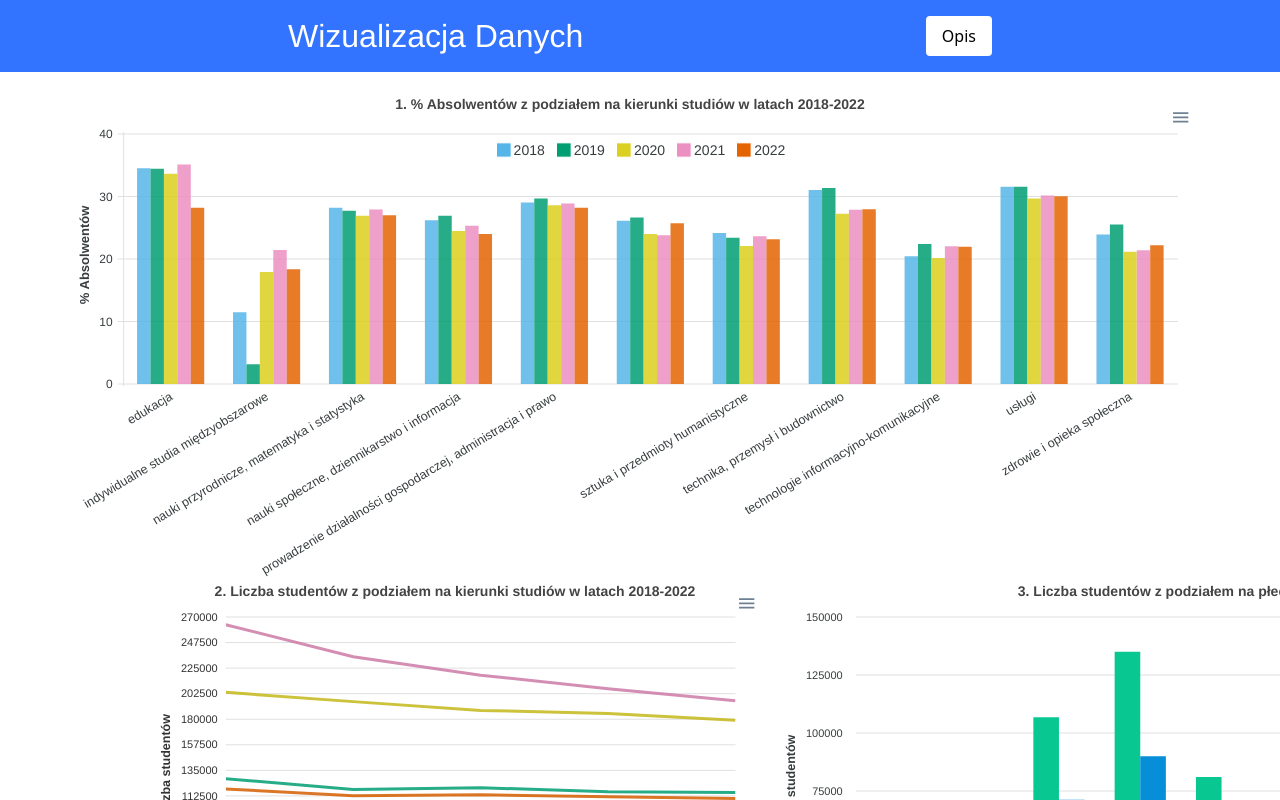
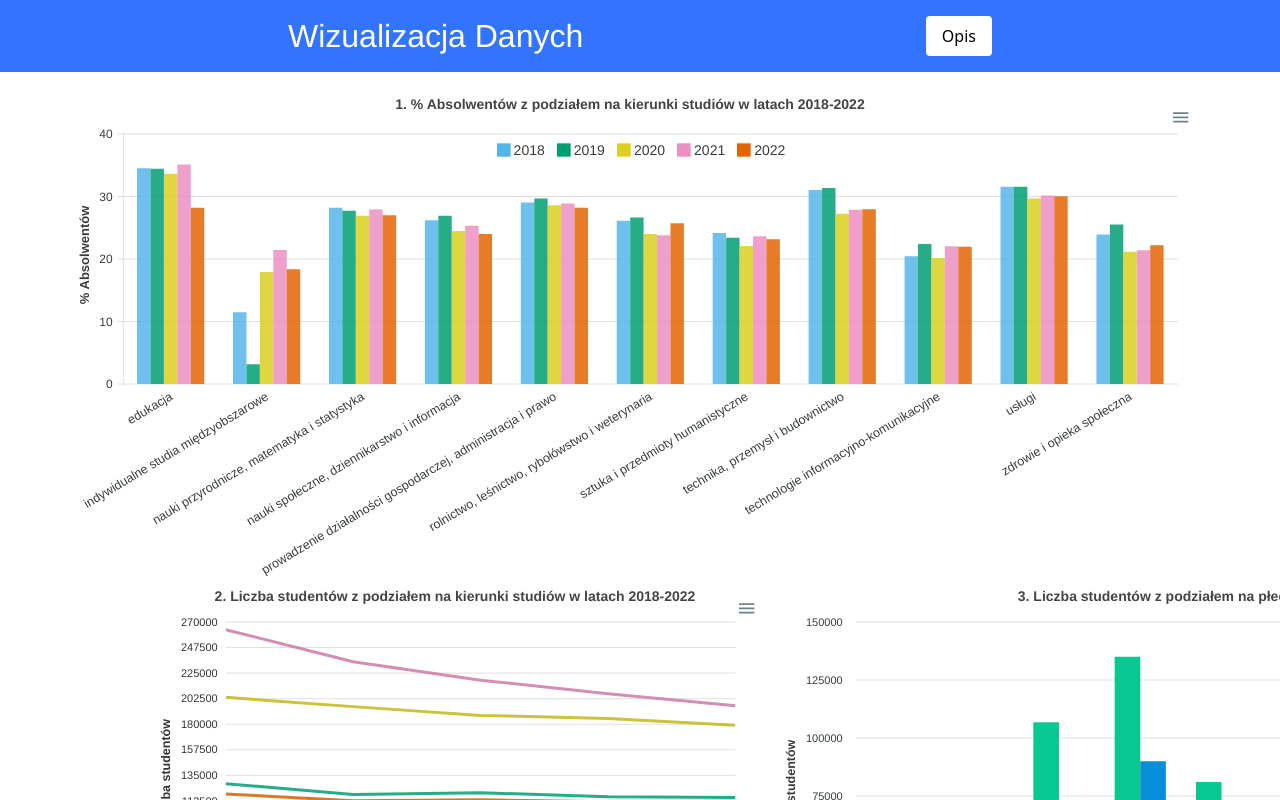
Before and after one commit to karolsowi/Visualization, a React (Create React App) app: page / in a window 1280 px wide. Shown: the top 800 px of the page. Built offline with nearby package versions, Linux system fonts and the light colour scheme.

Commit message:
overlap labels fix

```diff
--- a/src/App.css
+++ b/src/App.css
@@ -24,7 +24,7 @@
 }
 
 .chart-wide {
-  margin-bottom: 20px;
+  margin-bottom: 25px;
 }
 
 .wrapper {
--- a/src/components/BarChart.js
+++ b/src/components/BarChart.js
@@ -308,7 +308,8 @@ const baseOptions = {
   },
   xaxis: {
     labels: {
-      rotateAlways: false,
+      rotateAlways: true,
+      hideOverlappingLabels: false,
       rotate: -40,
       trim: false,
       style: {
--- a/src/components/MultiChart.js
+++ b/src/components/MultiChart.js
@@ -57,10 +57,14 @@ const options = {
     categories: ['edukacja', 'indywidualne studia międzyobszarowe', 'nauki przyrodnicze, matematyka i statystyka', 'nauki społeczne, dziennikarstwo i informacja', 'prowadzenie działalności gospodarczej, administracja i prawo', 'rolnictwo, leśnictwo, rybołówstwo i weterynaria', 'sztuka i przedmioty humanistyczne', 'technika, przemysł i budownictwo', 'technologie informacyjno-komunikacyjne', 'usługi', 'zdrowie i opieka społeczna'],
     position: 'under',
     labels: {
+      rotateAlways: true,
+      show: true,
+      hideOverlappingLabels: false,
       rotate: -31,
       offsetY: 3,
       style: {
         fontSize: '12.5px',
+        fontWeight: 500,
       },
     },
     axisBorder: {
```
Also changed, not shown: 2 other files (tests, documents, lock files or other folders).
